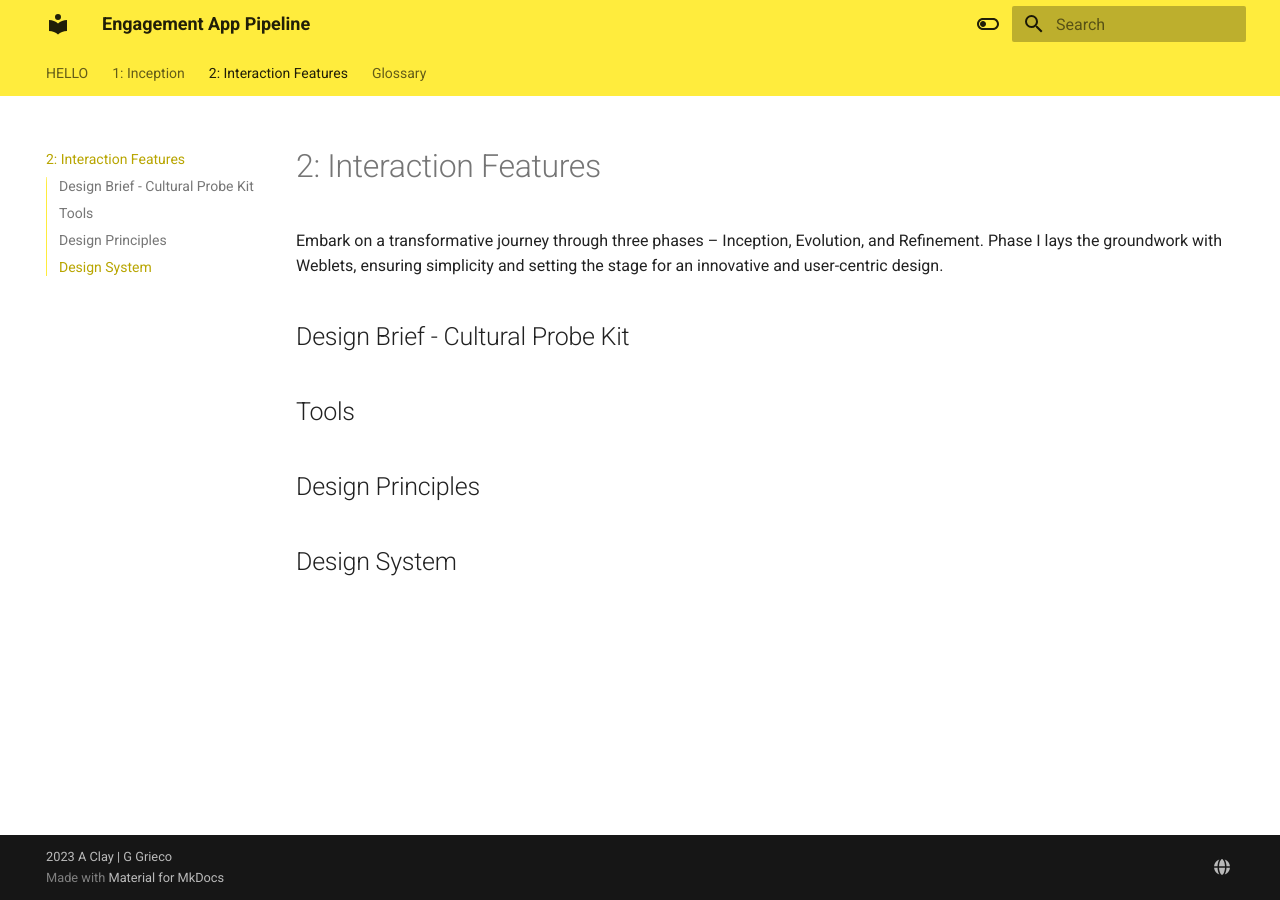
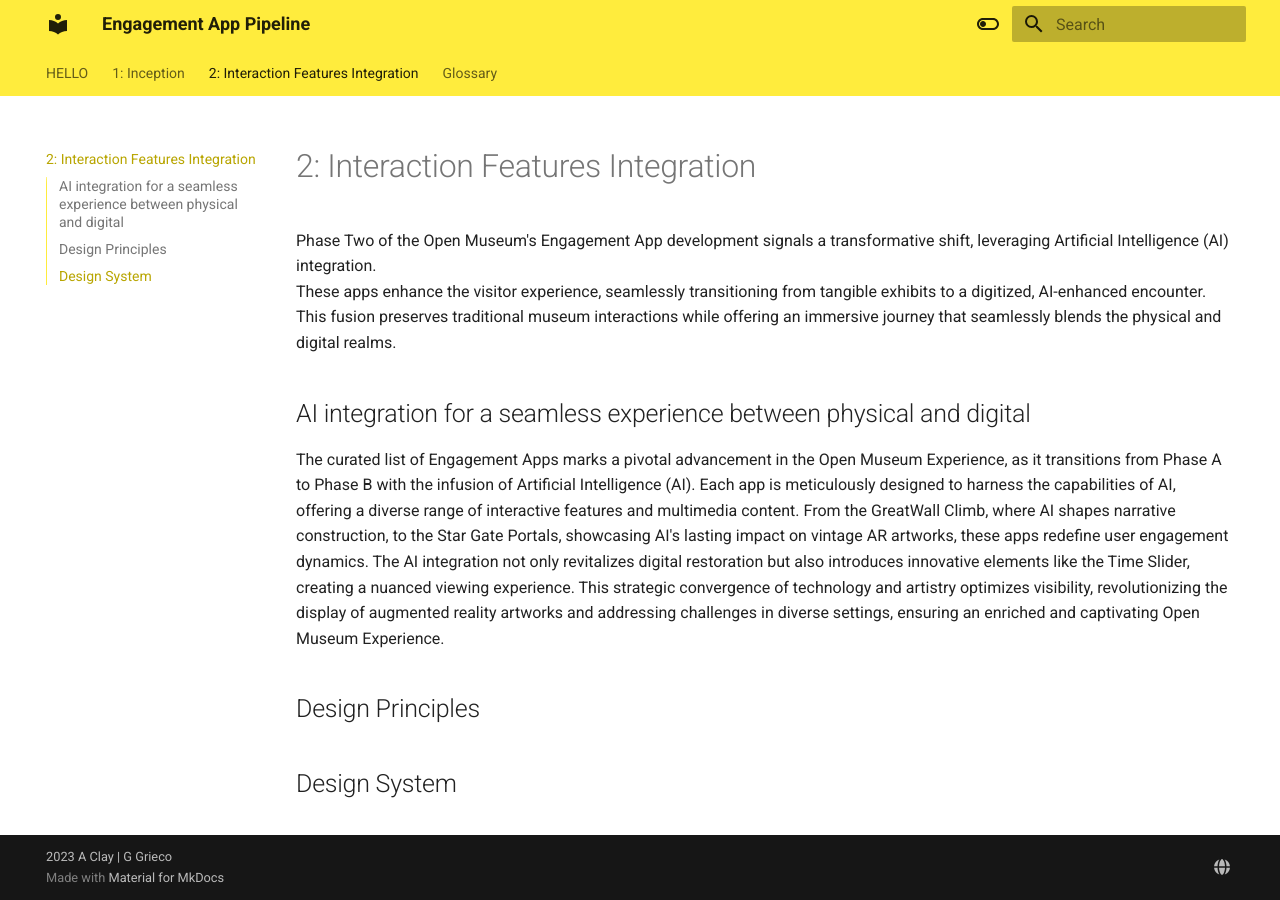
Before and after one commit to OSMDevTest/OSM, an MkDocs documentation site: the page built from docs/2_Participation.md, in a window 1280 px wide. Built offline with MkDocs 1.6.1 and Material for MkDocs 9.7.7, drawn with Linux system fonts in a browser that asks for light colours.

Commit message:
Update 2_Participation.md

```diff
--- a/docs/2_Participation.md
+++ b/docs/2_Participation.md
@@ -1,11 +1,10 @@
-# 2: Interaction Features
+# 2: Interaction Features Integration
 
-Embark on a transformative journey through three phases – Inception, Evolution, and Refinement. Phase I lays the groundwork with Weblets, ensuring simplicity and setting the stage for an innovative and user-centric design.
+Phase Two of the Open Museum's Engagement App development signals a transformative shift, leveraging Artificial Intelligence (AI) integration. <br>
+These apps enhance the visitor experience, seamlessly transitioning from tangible exhibits to a digitized, AI-enhanced encounter. This fusion preserves traditional museum interactions while offering an immersive journey that seamlessly blends the physical and digital realms.
 
-## Design Brief -  Cultural Probe Kit
-
-
-## Tools
+## AI integration for a seamless experience between physical and digital
+The curated list of Engagement Apps marks a pivotal advancement in the Open Museum Experience, as it transitions from Phase A to Phase B with the infusion of Artificial Intelligence (AI). Each app is meticulously designed to harness the capabilities of AI, offering a diverse range of interactive features and multimedia content. From the GreatWall Climb, where AI shapes narrative construction, to the Star Gate Portals, showcasing AI's lasting impact on vintage AR artworks, these apps redefine user engagement dynamics. The AI integration not only revitalizes digital restoration but also introduces innovative elements like the Time Slider, creating a nuanced viewing experience. This strategic convergence of technology and artistry optimizes visibility, revolutionizing the display of augmented reality artworks and addressing challenges in diverse settings, ensuring an enriched and captivating Open Museum Experience.
 
 ## Design Principles
 
```
